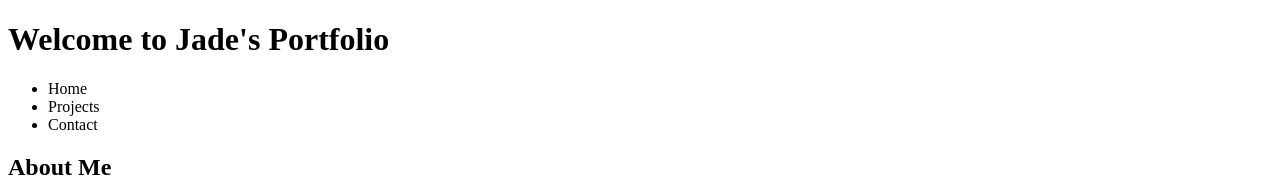
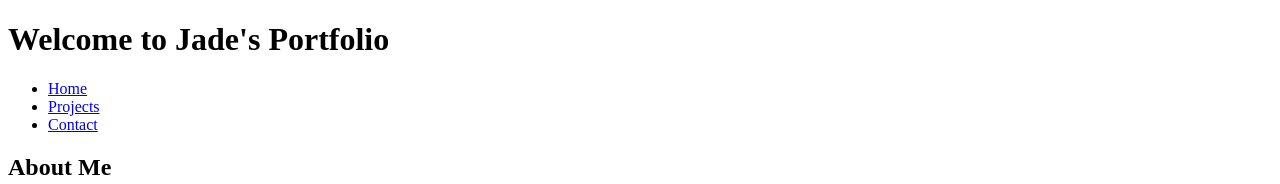
Before and after one commit to swaitj03/swaitj03.github.io, a plain HTML site: page 2597769-lab2.html in a window 1280 px wide. Shown: the top 184 px of the page. Drawn offline with Linux system fonts and the light colour scheme.

Commit message:
Changd error in list to have link in correct place

```diff
--- a/2597769-lab2.html
+++ b/2597769-lab2.html
@@ -7,14 +7,11 @@
 </header>
 <nav>
     <ul>
-        <li><a href = "#"></a>
-             Home
+        <li><a href = "#">Home</a>
         </li>
-        <li><a href = "#"></a>
-            Projects
+        <li><a href = "#">Projects</a>
         </li>
-        <li><a href = "#"></a>
-            Contact
+        <li><a href = "#">Contact</a>
         </li>
     </ul>
 </nav>
```
Also changed, not shown: index.html (+3 -6 lines).
